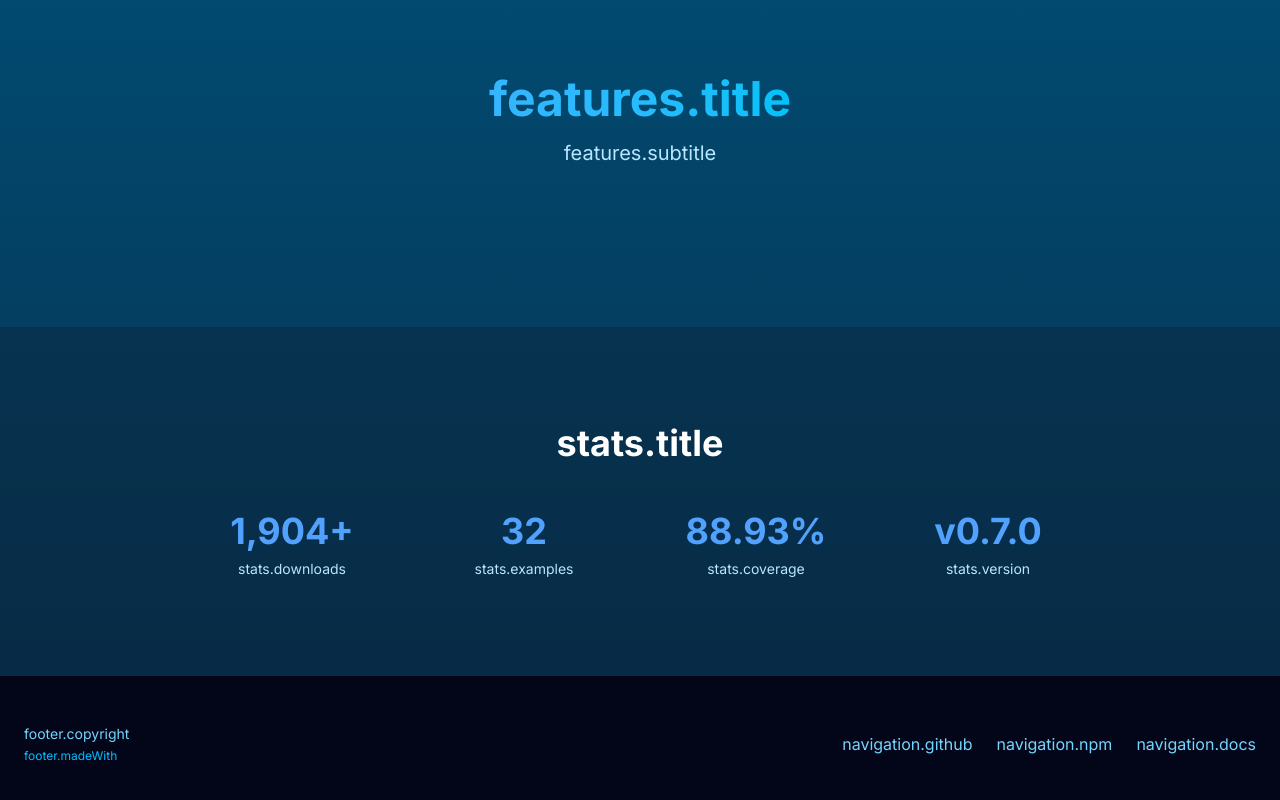
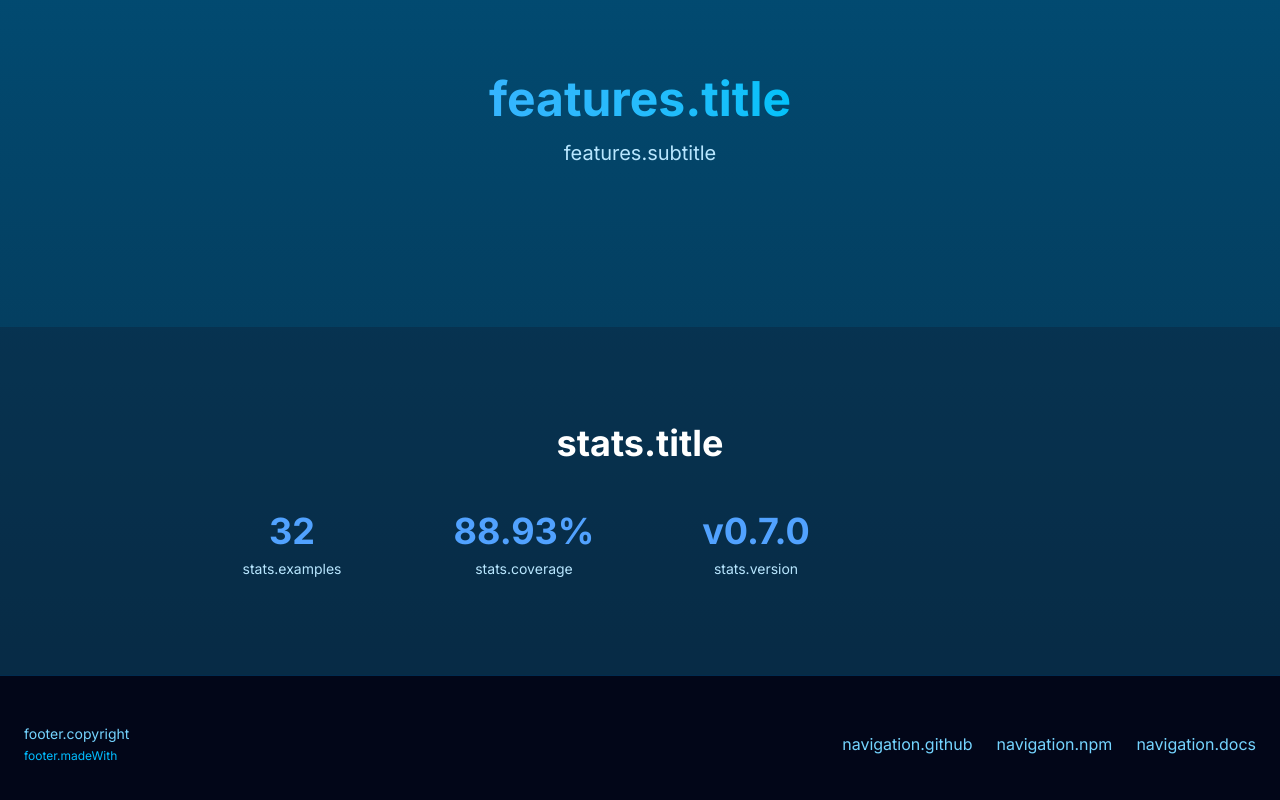
Before and after one commit to Syntropysoft/syntropylog-site, a Next.js app: page /1 in a window 1280 px wide. Shown: the part 821-1621 px from the top of the page. Built offline with nearby package versions, Linux system fonts and the light colour scheme.

Commit message:
refactor: Remove downloads stat to avoid misleading metrics
- Remove downloads from stats component
- Remove downloads from English translations
- Remove downloads from Spanish translations
- Keep only meaningful metrics: examples, coverage, and version

```diff
--- a/src/components/Stats.tsx
+++ b/src/components/Stats.tsx
@@ -6,7 +6,6 @@ export default function Stats() {
   const { t } = useTranslations();
 
   const stats = [
-    {label: t('stats.downloads'), value: '1,904+'},
     {label: t('stats.examples'), value: '32'},
     {label: t('stats.coverage'), value: '88.93%'},
     {label: t('stats.version'), value: 'v0.7.0'}
--- a/src/locales/en/home.json
+++ b/src/locales/en/home.json
@@ -46,7 +46,6 @@
   },
   "stats": {
     "title": "Trusted by developers",
-    "downloads": "1,904+ weekly downloads",
     "examples": "32 production examples",
     "coverage": "88.93% test coverage",
     "version": "v0.7.0 stable"
--- a/src/locales/es/home.json
+++ b/src/locales/es/home.json
@@ -46,7 +46,6 @@
   },
   "stats": {
     "title": "Confiado por desarrolladores",
-    "downloads": "1,904+ descargas semanales",
     "examples": "32 ejemplos de producción",
     "coverage": "88.93% cobertura de tests",
     "version": "v0.7.0 estable"
```
